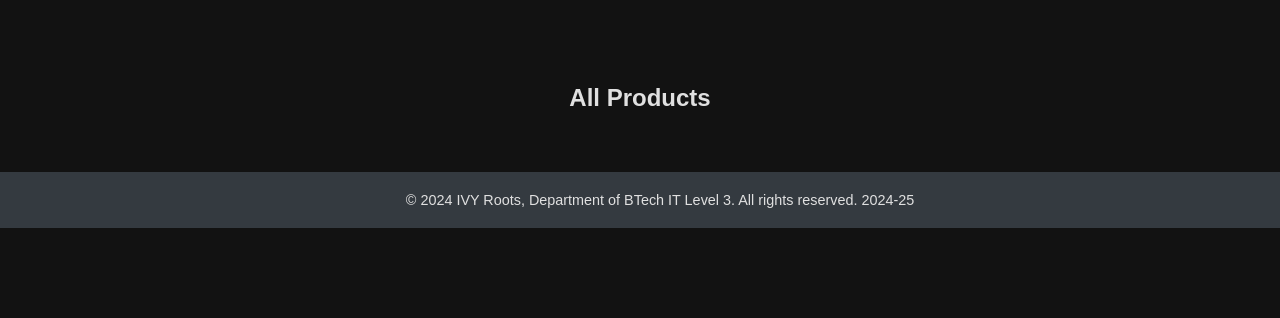
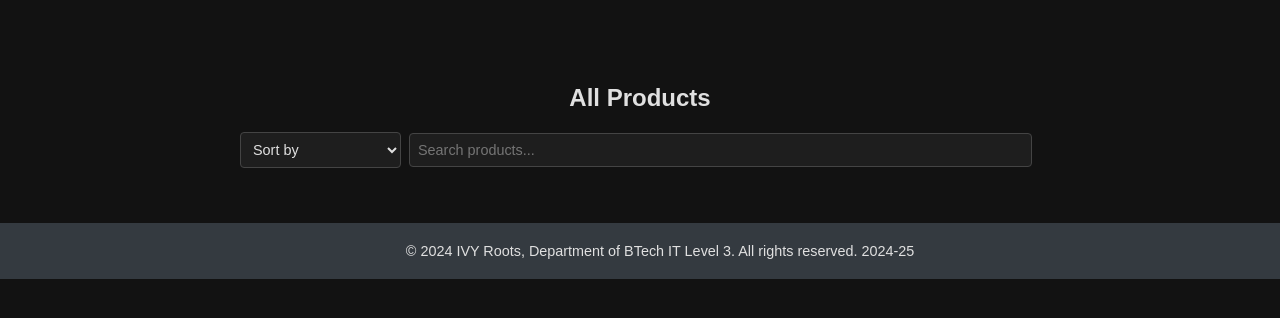
Before and after one commit to AlyanAkram/IvyEcomProject, a PHP site: page /products.php in a window 1280 px wide. Shown: the part 86-404 px from the top of the page. Run offline with PHP 8.4, Linux system fonts and the light colour scheme; data that the repository does not hold is empty.

Commit message:
added search and sort features in the products page

```diff
--- a/products.css
+++ b/products.css
@@ -46,6 +46,41 @@ h2 {
   height: 200px; /* Set fixed height for product images */
   object-fit: cover; /* Cover the area without stretching */
   border-radius: 8px; /* Add border radius to images */
+}
+/* products.css */
+
+/* products.css */
+
+/* products.css */
+
+/* Styles for the sorting and search container */
+.sort-search-container {
+  display: flex;
+  align-items: center; /* Align items vertically */
+  margin: 15px auto; /* Center the container and add vertical space */
+  max-width: 800px; /* Set a max-width to keep it compact */
+  padding: 0 20px; /* Add horizontal padding */
+}
+
+.sort-search-container select,
+.sort-search-container input {
+  padding: 8px; /* Reduced padding for a more compact feel */
+  margin-right: 8px; /* Space between elements */
+  border: 1px solid #444; /* Darker border for better contrast */
+  border-radius: 4px; /* Rounded corners */
+  font-size: 0.9em; /* Slightly smaller font size */
+  background-color: #1e1e1e; /* Dark background for input fields */
+  color: #e0e0e0; /* Light text color for contrast */
+}
+
+/* Optional: Change the select dropdown style */
+.sort-search-container select {
+  background-color: #1e1e1e; /* Same dark background */
+  color: #e0e0e0; /* Light text color for select */
+}
+
+.sort-search-container input {
+  flex-grow: 1; /* Take up remaining space */
 }
 
 /* Responsive Image Styles */
--- a/products.php
+++ b/products.php
@@ -18,6 +18,20 @@ include 'db.php'; // Include database connection
 
 <main>
     <h2>All Products</h2>
+
+    <!-- Sorting and Search Section -->
+    <div class="sort-search-container">
+        <select id="sort-options">
+            <option value="default">Sort by</option>
+            <option value="name-asc">Name (A-Z)</option>
+            <option value="name-desc">Name (Z-A)</option>
+            <option value="price-asc">Price (Low to High)</option>
+            <option value="price-desc">Price (High to Low)</option>
+        </select>
+
+        <input type="text" id="search-bar" placeholder="Search products...">
+    </div>
+
     <div class="product-list">
     <?php
     $result = $conn->query("SELECT * FROM products");
@@ -42,7 +56,7 @@ include 'db.php'; // Include database connection
 
 <?php include 'footer.php'; ?>
 
-<!-- JavaScript to handle AJAX form submission -->
+<!-- JavaScript to handle AJAX form submission and sorting/search -->
 <script>
 $(document).ready(function() {
     $('.add-to-cart-form').on('submit', function(event) {
@@ -64,9 +78,53 @@ $(document).ready(function() {
             }
         });
     });
+
+    // Sort and search functionality
+    $('#sort-options').on('change', function() {
+        const sortValue = $(this).val();
+        sortProducts(sortValue);
+    });
+
+    $('#search-bar').on('input', function() {
+        const searchTerm = $(this).val().toLowerCase();
+        filterProducts(searchTerm);
+    });
+
+    function sortProducts(sortValue) {
+        const products = $('.product-card');
+        const sortedProducts = products.toArray().sort((a, b) => {
+            const nameA = $(a).find('h3').text().toLowerCase();
+            const nameB = $(b).find('h3').text().toLowerCase();
+            const priceA = parseFloat($(a).find('.price').text().replace('$', ''));
+            const priceB = parseFloat($(b).find('.price').text().replace('$', ''));
+
+            if (sortValue === 'name-asc') {
+                return nameA.localeCompare(nameB);
+            } else if (sortValue === 'name-desc') {
+                return nameB.localeCompare(nameA);
+            } else if (sortValue === 'price-asc') {
+                return priceA - priceB;
+            } else if (sortValue === 'price-desc') {
+                return priceB - priceA;
+            }
+            return 0; // Default case, no sorting
+        });
+
+        $('.product-list').empty().append(sortedProducts);
+    }
+
+    function filterProducts(searchTerm) {
+        $('.product-card').each(function() {
+            const productName = $(this).find('h3').text().toLowerCase();
+            if (productName.includes(searchTerm)) {
+                $(this).show();
+            } else {
+                $(this).hide();
+            }
+        });
+    }
 });
 </script>
 
-
 </body>
 </html>
```
